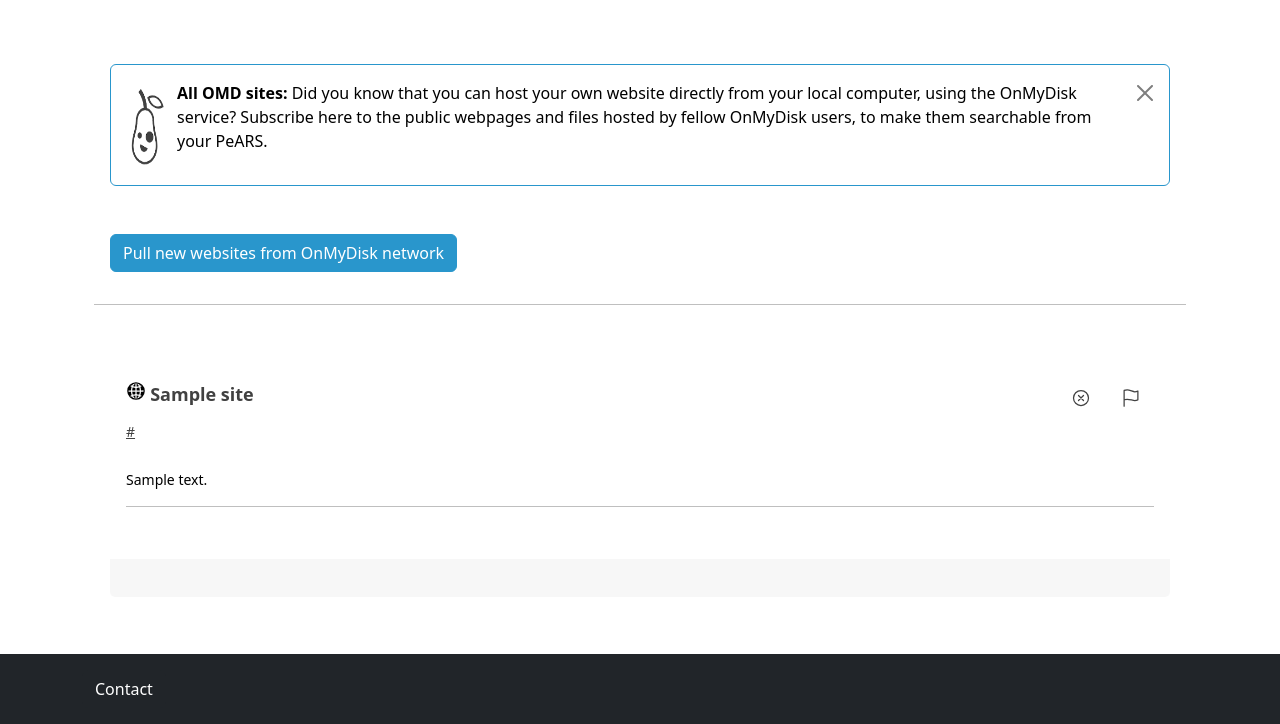
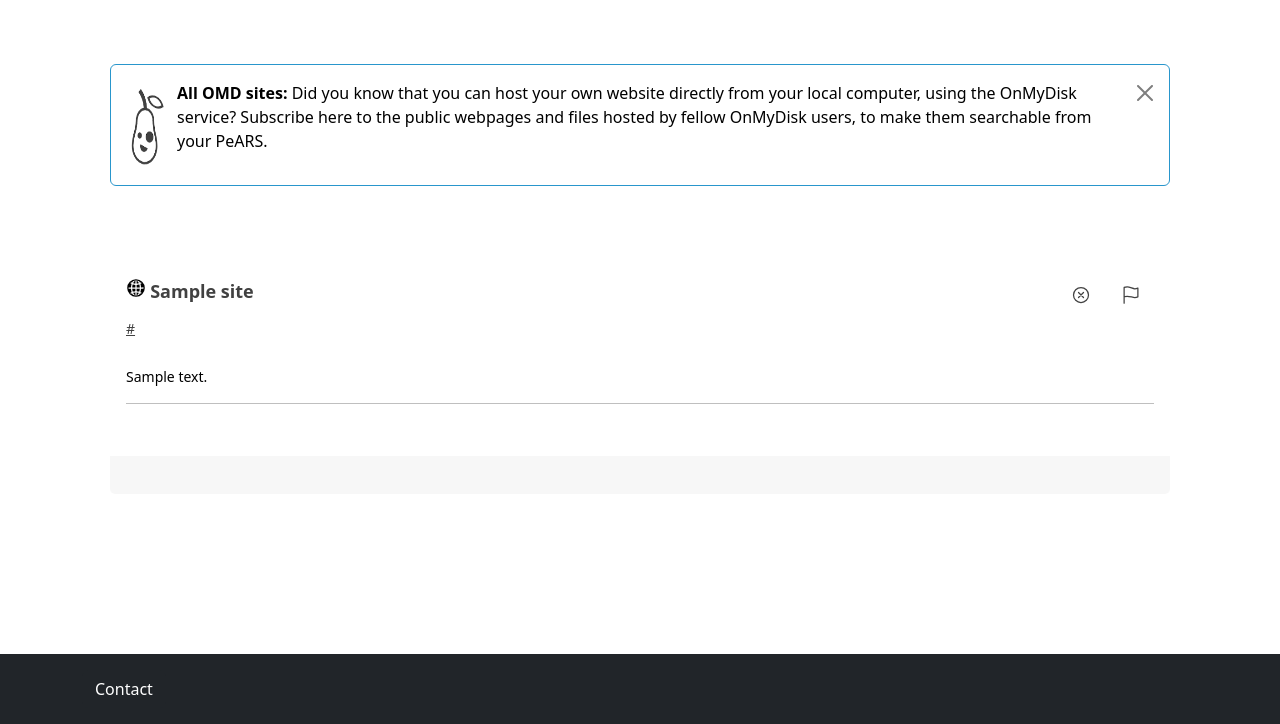
Before and after one commit to PeARSearch/PeARS-OMD, a Flask app: template app/templates/subscriptions/allsites.html in a window 1280 px wide. Shown: the part 76-800 px from the top of the page. Run offline with Flask 3, Linux system fonts and the light colour scheme; the template is opened without the code that fills it: values that come from a table or form of the project are taken from there, others are empty; tables that the repository leaves empty hold one stand-in row (values such as "Sample post"); parts of the project's set-up code (start-up, migrations or seed data) failed here and were passed over; some libraries are stand-ins or nearby versions.

Commit message:
Made website indexing automatic on loading websites tab.

```diff
--- a/app/indexer/controllers.py
+++ b/app/indexer/controllers.py
@@ -12,7 +12,7 @@
 
 from app import app, db, tracker
 from app import OMD_PATH, LANGS
-from app.api.models import Urls, Pods, Locations, Groups
+from app.api.models import Urls, Pods, Locations, Groups, Sites
 from app.indexer import mk_page_vector
 from app.indexer.spider import process_xml, process_html_links, get_doc_info
 from app.utils import read_docs, read_urls, carbon_print, get_device_from_url, get_username_from_url, init_crawl
@@ -77,7 +77,9 @@
 def update_all():
     username = session['username']
     locations = db.session.query(Locations).filter_by(subscribed=True).all()
+    sites = db.session.query(Sites).filter_by(subscribed=True).all()
     start_urls = [l.name for l in locations]
+    start_urls.extend([s.url for s in sites])
     session['start_urls'] = start_urls
     print("UPDATE", start_urls)
     return render_template('indexer/progress_crawl.html', username=username)
--- a/app/subscriptions/controllers.py
+++ b/app/subscriptions/controllers.py
@@ -38,6 +38,7 @@
 @subscriptions.route("/allsites", methods=["GET","POST"])
 @login_required
 def show_all_sites():
+    pull_sites_from_gateway()
     sites_in_db = db.session.query(Sites).all()
     all_sites = []
     for site in sites_in_db:
@@ -46,14 +47,11 @@
     return render_template("subscriptions/allsites.html", sites=all_sites)
 
 
-@subscriptions.route("/pull/", methods=["POST"])
-@login_required
 def pull_sites_from_gateway():
     all_sites = []
     url = join(OMD_PATH,'sites')
     access_token = request.cookies.get('OMD_SESSION_ID')
     data = {'action': 'list'}
-    #resp = requests.post(url, timeout=30, headers={'Authorization': 'token:'+AUTH_TOKEN}, json=data)
     resp = requests.post(url, json=data, headers={'accept':'application/json', 'Authorization': 'token:'+access_token})
     json = resp.json()['list']
     for site in json:
@@ -64,7 +62,6 @@
         description = site['customAttributes']['description']
         all_sites.append({'url': link, 'name': name, 'title': title, 'owner': owner, 'description': description})
     update_sites_in_db(all_sites)
-    return redirect(url_for('subscriptions.show_all_sites'))
 
 
 @subscriptions.route("/subscribe_to_site", methods=['GET','POST'])
--- a/app/templates/subscriptions/allsites.html
+++ b/app/templates/subscriptions/allsites.html
@@ -24,17 +24,7 @@
 	  </div>
         </div>
       </div>
-  <div class="row">
-      <div class="card">
-        <div class="card-body input-group">
-          <form method="POST" accept-charset="UTF-8" enctype="multipart/form-data" action="{{url_for('subscriptions.pull_sites_from_gateway')}}">
-              <button class="btn btn-success" type="submit" style="margin: 0px 20px 0px 0px">Pull new websites from OnMyDisk network</button>
-	  </form>
-	</div><!-- card body -->
-    </div><!-- card -->
-  </div><!-- row -->
 
-  <hr>
   <div class="row p-3">
 	{% with messages = get_flashed_messages() %}
         {% if messages %}
@@ -57,7 +47,7 @@
 				    {% else %}
 				        <a class="btn btn-link" href="{{url_for('subscriptions.subscribe_to_site')}}?sitename={{site['name']}}" data-toggle="tooltip" title="Subscribe to this site"><ion-icon name="cloud-download-outline"></ion-icon></a>
 				    {% endif %}
-				  <a class="btn btn-link" href="{{url_for('search.index')}}"  data-toggle="tooltip" title="Report this entry"><ion-icon name="flag-outline"></ion-icon></a>
+				  <a class="btn btn-link" href="https://onmydisk.net/sites/onmydisk/"  data-toggle="tooltip" title="Report this entry"><ion-icon name="flag-outline"></ion-icon></a>
 				</div>
 			      </div><!-- card heard: links -->
 
```
Also changed, not shown: app/templates/subscriptions/index.html (+21 -6 lines).
